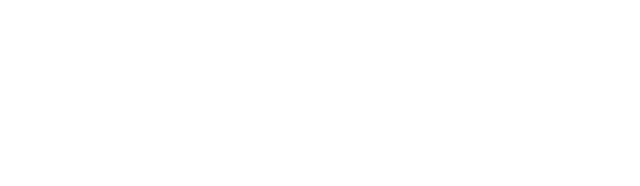
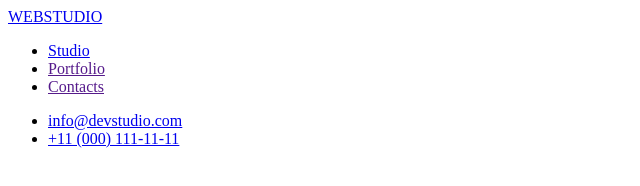
Before and after one commit to GurKote/goit-markup-hw-01, a plain HTML site: page index.html in a window 1280 px wide. Shown: the whole page, without its empty margins (0-640 px from the left). Drawn offline with Linux system fonts and the light colour scheme.

Commit message:
Add header

```diff
--- a/index.html
+++ b/index.html
@@ -4,9 +4,29 @@
     <meta charset="UTF-8" />
     <meta http-equiv="X-UA-Compatible" content="IE=edge" />
     <meta name="viewport" content="width=device-width, initial-scale=1.0" />
-    <title>WEBSTUDIO</title>
+    <!-- WEBSTUDIO -->
+    <title>Студія</title>
   </head>
   <body>
-    <!--  -->
+    <!-- Heder_content_navigation -->
+    <header>
+      <nav>
+        <a href="/">WEBSTUDIO</a>
+        <ul>
+          <li><a href="#">Studio</a></li>
+          <li><a href="">Portfolio</a></li>
+          <li><a href="">Contacts</a></li>
+        </ul>
+      </nav>
+      <ul>
+        <li><a href="info@devstudio.com">info@devstudio.com</a></li>
+        <li><a href="+11 (000) 111-11-11">+11 (000) 111-11-11</a></li>
+      </ul>
+    </header>
+
+    <main></main>
+
+    <!-- footer_content_navigation -->
+    <footer></footer>
   </body>
 </html>
```
